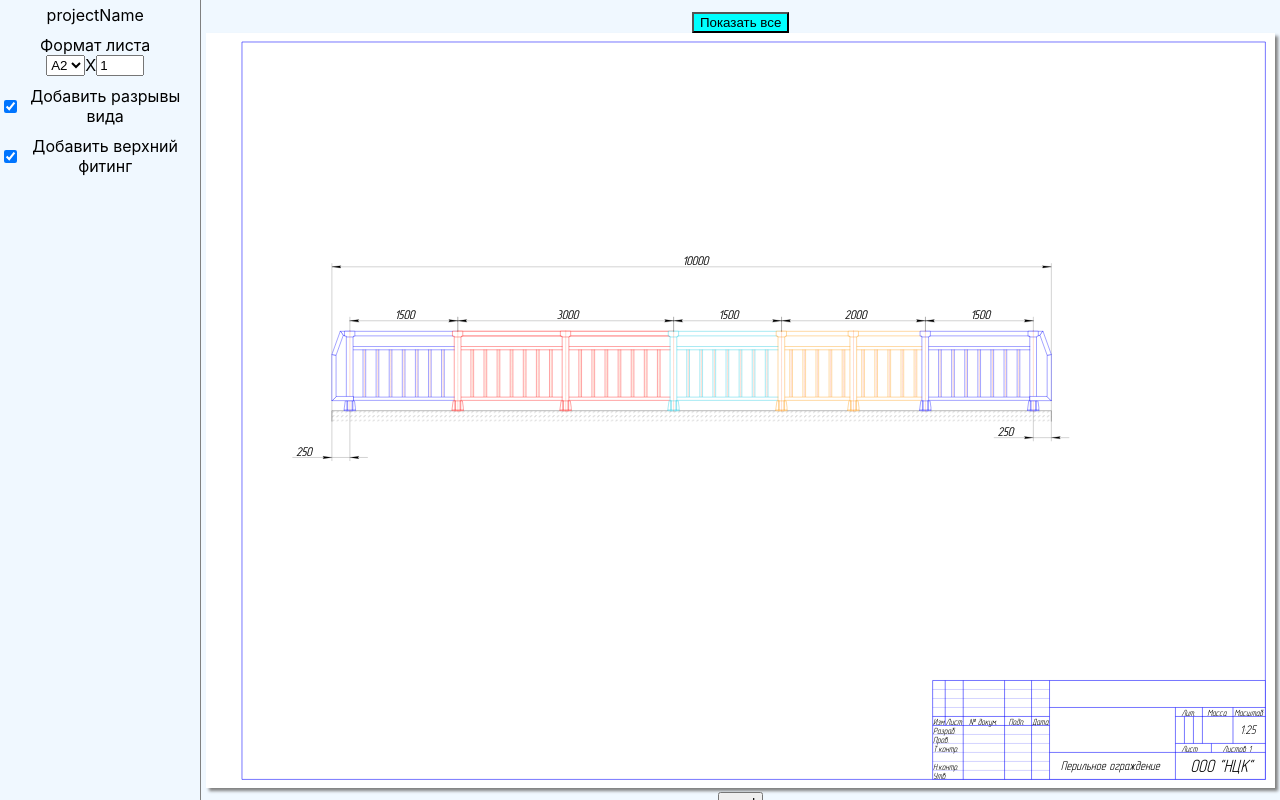
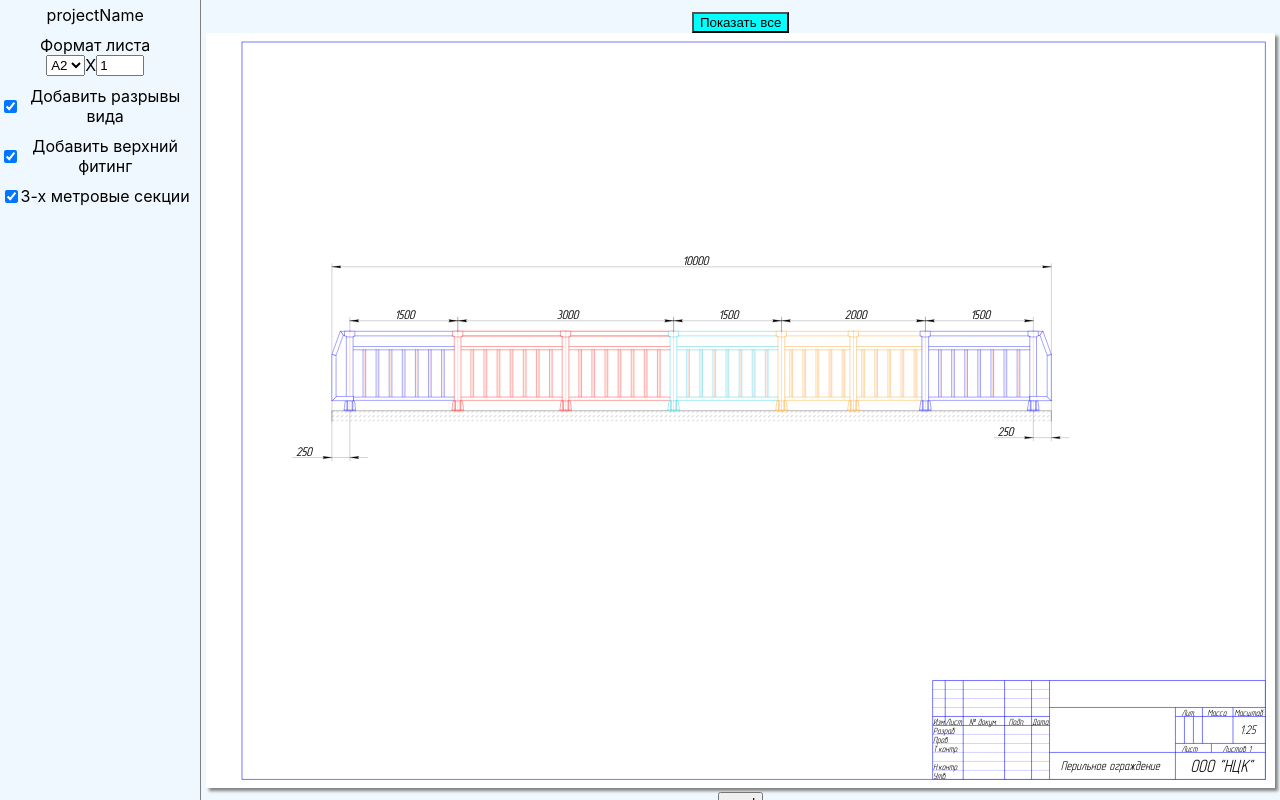
Before and after one commit to Omarvarl/POG, a React (Create React App) app: page /project in a window 1280 px wide. Built offline with nearby package versions, Linux system fonts and the light colour scheme.

Commit message:
'doubleSectionsState_control_was_added'

```diff
--- a/src/Logic/calc.ts
+++ b/src/Logic/calc.ts
@@ -5,14 +5,15 @@ const calc = (
     POLength:number,
     expansionJoints:IExpansionJoints[],
     plateJointsData:{id: string, length: number}[],
-    plates: IExpansionJoints[]
+    plates: IExpansionJoints[],
+    doubleSectionsState: boolean
     ):ISection[] => {
 
     const startX = plates[0].left
     const startY = 800
     const result: ISection[] = []
 
-    // console.log(plates)
+    console.log(doubleSectionsState)
 
     const plateJoints = plateJointsData.map(elm => {
         const result = {
@@ -197,6 +198,7 @@ const calc = (
             }
         }
 
+        if (doubleSectionsState) {
             name = 'RegularSection3000'
             if (i !== parts.length - 1) {
                 if (parts[i + 1].startX + len - parts[i].startX - parts[i].length > 4000) {
@@ -244,6 +246,7 @@ const calc = (
                         })
                         x += 3000
                         len -= 3000
+                    }
                 }
             }
         }
--- a/src/Project/drawComponents/Drawing.tsx
+++ b/src/Project/drawComponents/Drawing.tsx
@@ -53,11 +53,12 @@ export default function Drawing() {
     const pageSize = useAppSelector(state => state.pageSize)
     var {start, end} = useAppSelector(state => state.overnahgs)
     var stamp = useAppSelector(state => state.stamp)
+    var doubleSectionsState = useAppSelector(state => state.doubleSectionsState)
 
     const pageParams = useAppSelector(state => state.realPageSize)
 
     useEffect(() => {  //  Юзэффект позволяет контролировать рендеринг
-        dispatch(setSections({POLength, expansionJoints, plateJoints}))
+        dispatch(setSections({POLength, expansionJoints, plateJoints, doubleSectionsState}))
     }, [  //   Страница перерендеривается только если изменяется что-то из квадратных скобок
       expansionJoints,
       plateJoints,
@@ -65,7 +66,8 @@ export default function Drawing() {
       viewBreak,
       currentPlate,
       realPageSize,
-      pageSize
+      pageSize,
+      doubleSectionsState
     ])
 
     expansionsArr.sort((a, b) => a.position - b.position)
@@ -78,7 +80,8 @@ export default function Drawing() {
         expansionJoints,
         plateJoints,
         currentPlate,
-        realPageSize
+        realPageSize,
+        doubleSectionsState
       ])
 
     useEffect(() => {  //  Юзэффект позволяет контролировать рендеринг
@@ -405,7 +408,7 @@ export default function Drawing() {
 
 
   function makeJSON() {  //  Функция для создания JSON и отправки его на сервер
-    const fullPlatesList = calc(POLength, expansionJoints, plateJoints, plates)
+    const fullPlatesList = calc(POLength, expansionJoints, plateJoints, plates, doubleSectionsState)
     console.log(fullPlatesList)
 
     const sections = fullPlatesList.map((section, index, arr) => {
--- a/src/Project/drawComponents/Sections/ReducedSection.tsx
+++ b/src/Project/drawComponents/Sections/ReducedSection.tsx
@@ -6,6 +6,7 @@ import { IInitCoord } from "../../../Types/Types"
 import '../Drawing.css'
 import FillingTubesSet from "./FillingTubesSet"
 import DimArrow from "../DimArrow"
+import { useAppSelector } from "../../../hooks"
 
 interface IReducedSection extends IInitCoord {
   countOfReducedSections: number
@@ -13,6 +14,8 @@ interface IReducedSection extends IInitCoord {
 
 export default function ReducedSection({initX, initY, scale=1, countOfReducedSections, upFiting=()=>{}}:IReducedSection) {
   const sectionLength = 1000 / scale
+  var doubleSectionsState = useAppSelector(state => state.doubleSectionsState)
+  var dimLength = doubleSectionsState ? 3000 : 1500
 
   return (
     <g className="reduced">
@@ -62,15 +65,15 @@ export default function ReducedSection({initX, initY, scale=1, countOfReducedSec
         />
 
         <DimArrow
-          initX={initX - 3000 / scale}
+          initX={initX - dimLength / scale}
           initY={initY - 1100 / scale}
           type={{type: 'hor', dir: 'up'}}
-          length={4000 / scale}
+          length={(dimLength + 1000) / scale}
           indent={500 / scale}
           id={`ReducedSection_dim_${initX}`}
           key={`ReducedSection_dim_${initX}`}
           unchange={true}
-          text={`3000x${countOfReducedSections}=${3000 * countOfReducedSections}`}
+          text={`${countOfReducedSections}x${dimLength}=${dimLength * countOfReducedSections}`}
         />
 
     </g>
--- a/src/Project/menuComponents/Menu.css
+++ b/src/Project/menuComponents/Menu.css
@@ -15,7 +15,7 @@
     padding-right: 10px;
 }
 
-.view-break, .up-fiting_switch {
+.view-break, .up-fiting_switch, .double_sections_switch {
     display: flex;
     flex-direction: row;
 }
--- a/src/Project/menuComponents/Menu.tsx
+++ b/src/Project/menuComponents/Menu.tsx
@@ -6,11 +6,13 @@ import StampPop from "../drawComponents/StampPop";
 import OverhangPop from "../drawComponents/OverhangPop";
 import ExJointPop from "../drawComponents/ExJointPop";
 import { changeUpFitingState } from "../../store/upFitingSlice";
+import { changeDoubleSectionsState } from "../../store/doubleSectionsSlice";
 
 export default function Menu() {
   const dispatch = useAppDispatch()
   const viewBreak = useAppSelector(state => state.viewBreak)
   const upFitingState = useAppSelector(state => state.upFitingState)
+  const doubleSectionsState = useAppSelector(state => state.doubleSectionsState)
 
   return (
     <div className="project-menu">
@@ -38,6 +40,17 @@ export default function Menu() {
         />
         Добавить верхний фитинг
       </label>
+
+      <label
+        className="double_sections_switch"
+      >
+        <input id="double_sections_switch" type='checkbox'
+          defaultChecked={doubleSectionsState}
+          onClick={ () => dispatch(changeDoubleSectionsState()) }
+        />
+        3-х метровые секции
+      </label>
+
       <StampPop />
       <OverhangPop />
       <ExJointPop />
--- /dev/null
+++ b/src/store/doubleSectionsSlice.ts
@@ -0,0 +1,17 @@
+import { createSlice, PayloadAction } from '@reduxjs/toolkit';
+
+const initialState = true
+
+export const doubleSectionsSlice = createSlice({
+    name: 'viewBreak',
+    initialState,
+    reducers: {
+        changeDoubleSectionsState: (state) => {
+            state = !state
+            return state
+        }
+    }
+})
+
+export default doubleSectionsSlice.reducer
+export const { changeDoubleSectionsState } = doubleSectionsSlice.actions
--- a/src/store/platesSlice.ts
+++ b/src/store/platesSlice.ts
@@ -26,10 +26,11 @@ export const platesSlice = createSlice({
         setSections: (state, action:PayloadAction<{
             POLength: number,
             expansionJoints: IExpansionJoints[],
-            plateJoints: {id: string, length: number}[]
+            plateJoints: {id: string, length: number}[],
+            doubleSectionsState: boolean
         }>) => {
-            const {POLength, expansionJoints, plateJoints} = action.payload
-            const sections = calc(POLength, expansionJoints, plateJoints, state)
+            const {POLength, expansionJoints, plateJoints, doubleSectionsState} = action.payload
+            const sections = calc(POLength, expansionJoints, plateJoints, state, doubleSectionsState)
             state.forEach(plate => {
                 plate.sections = []
                 sections.forEach(section => {
--- a/src/store/store.ts
+++ b/src/store/store.ts
@@ -15,6 +15,7 @@ import overhangsVisibilitySlice from './overhangsVisibilitySlice';
 import stampSlice from './stampSlice';
 import exJointPopVisibility from './exJointPopVisibility';
 import upFitingSlice from './upFitingSlice';
+import doubleSectionsSlice from './doubleSectionsSlice';
 
 
 
@@ -35,7 +36,8 @@ const store = configureStore({
         overhangVisibility: overhangsVisibilitySlice,
         stamp: stampSlice,
         exJointPopVisibility: exJointPopVisibility,
-        upFitingState: upFitingSlice
+        upFitingState: upFitingSlice,
+        doubleSectionsState: doubleSectionsSlice
     }
 
 })
```
Also changed, not shown: 2 other files (tests, documents, lock files or other folders). Lines whose indentation alone changed are shown as unchanged.
